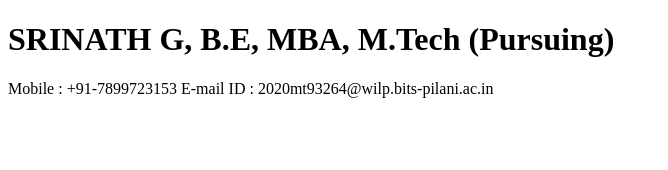
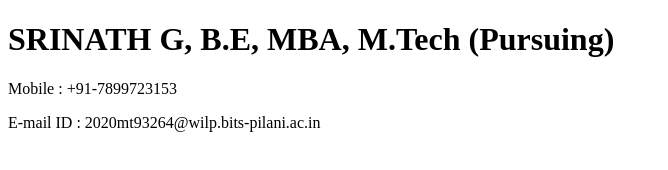
Before and after one commit to srinath2486/srinathbits, a plain HTML site: page index.html in a window 1280 px wide. Shown: the whole page, without its empty margins (0-668 px from the left). Drawn offline with Linux system fonts and the light colour scheme.

Commit message:
Update index.html

```diff
--- a/index.html
+++ b/index.html
@@ -2,7 +2,7 @@
 <html>
 <h1>SRINATH G, B.E, MBA, M.Tech (Pursuing)</h1>
 
-<p>Mobile  : +91-7899723153
-E-mail ID : 2020mt93264@wilp.bits-pilani.ac.in</p>
+  <p>Mobile  : +91-7899723153</p>
+<p>E-mail ID : 2020mt93264@wilp.bits-pilani.ac.in</p>
 
 </html>
```
